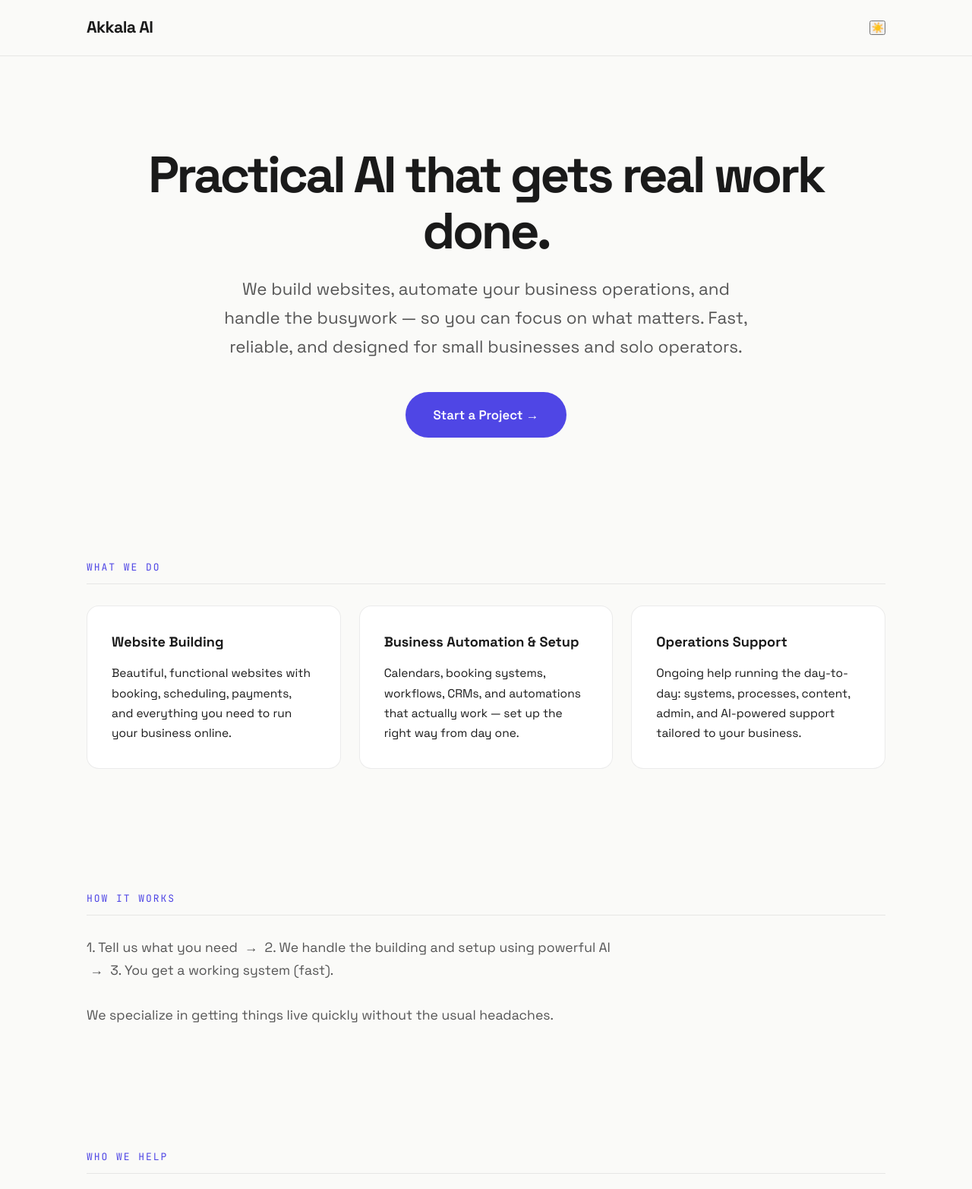
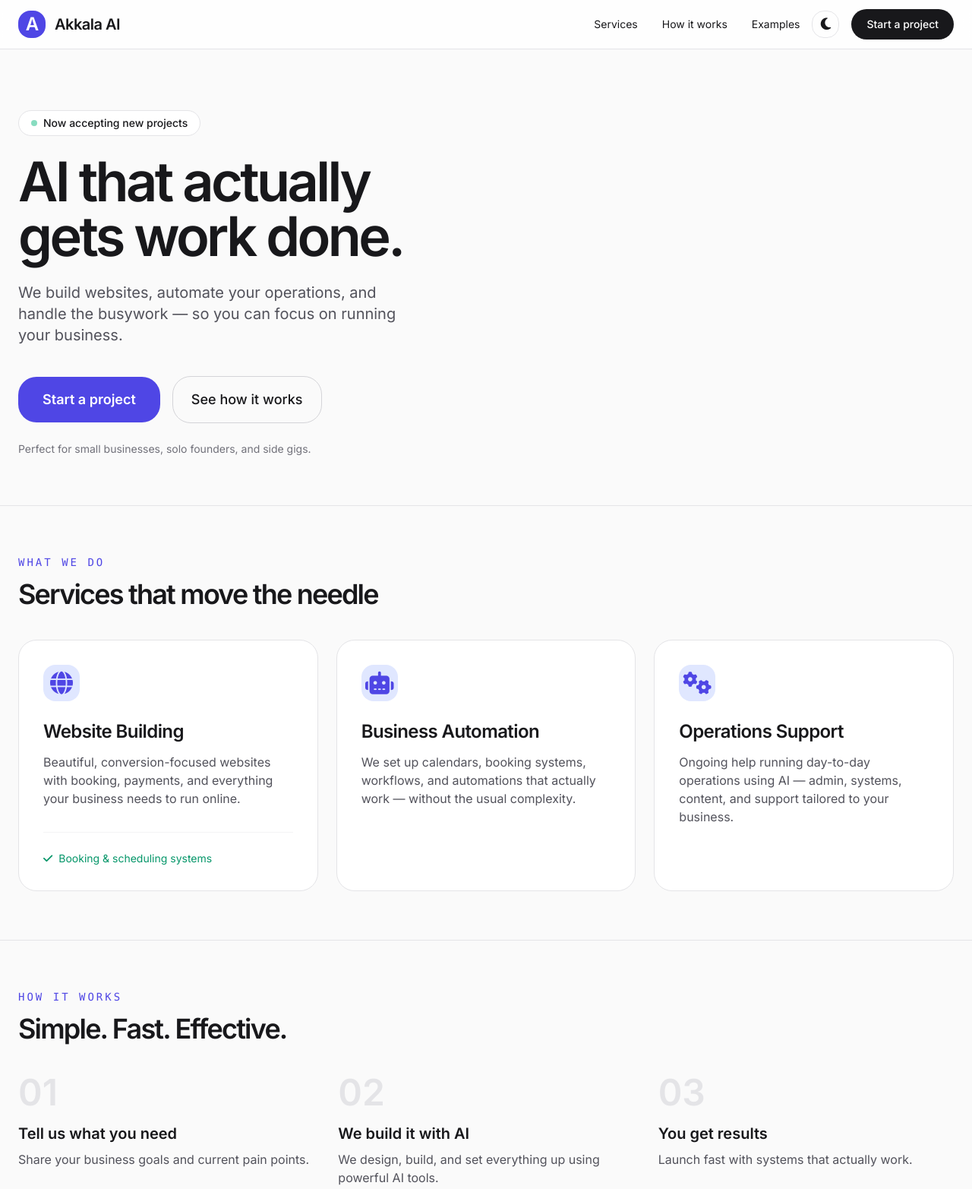
Before and after one commit to Harry2101/main, a plain HTML site: page index.html in a window 1280 px wide. Shown: the top 1565 px of the page at 76% size. Drawn offline with nearby package versions, Linux system fonts and the light colour scheme.

Commit message:
major tailwind update

```diff
--- a/index.html
+++ b/index.html
@@ -3,202 +3,244 @@
 <head>
     <meta charset="UTF-8">
     <meta name="viewport" content="width=device-width, initial-scale=1.0">
-    <meta name="description" content="Akkala AI — Practical AI that builds websites, automates your business, and handles operations. Done-for-you solutions for small businesses and solo founders.">
-    <title>Akkala AI | Practical AI That Gets Work Done</title>
-    <link href="https://fonts.googleapis.com/css2?family=Space+Grotesk:wght@400;500;600;700&family=Newsreader:ital,wght@0,400;0,600;1,400&family=JetBrains+Mono:wght@400;500&display=swap" rel="stylesheet">
+    <title>Akkala AI • Practical AI That Gets Work Done</title>
+    <script src="https://cdn.tailwindcss.com"></script>
+    <link rel="stylesheet" href="https://cdnjs.cloudflare.com/ajax/libs/font-awesome/6.5.1/css/all.min.css">
+    <style>
+        @import url('https://fonts.googleapis.com/css2?family=Inter:wght@400;500;600&amp;family=Space+Grotesk:wght@500;600&amp;display=swap');
 
-    <style>
         :root {
-            --font-sans: 'Space Grotesk', system-ui, sans-serif;
-            --font-serif: 'Newsreader', Georgia, serif;
-            --font-mono: 'JetBrains Mono', monospace;
-            --bg-base: #FAFAF8;
-            --bg-raised: #FFFFFF;
-            --text-primary: #1A1A1A;
-            --text-secondary: #555555;
-            --accent: #4F46E5;
-            --accent-glow: rgba(79, 70, 229, 0.15);
-            --border: rgba(0,0,0,0.08);
-        }
-        [data-theme="dark"] {
-            --bg-base: #0A0A0A;
-            --bg-raised: #141414;
-            --text-primary: #F0F0F0;
-            --text-secondary: #A0A0A0;
-            --accent: #818CF8;
-            --accent-glow: rgba(129, 140, 248, 0.2);
-            --border: rgba(255,255,255,0.08);
-        }
-        * { box-sizing: border-box; margin: 0; padding: 0; }
-        body {
-            font-family: var(--font-sans);
-            font-size: 15.5px;
-            line-height: 1.7;
-            color: var(--text-primary);
-            background: var(--bg-base);
-        }
-        .container { max-width: 1100px; margin: 0 auto; padding: 0 24px; }
-
-        header {
-            position: sticky; top: 0; z-index: 100;
-            background: var(--bg-base);
-            border-bottom: 1px solid var(--border);
-            padding: 18px 0;
-        }
-        .nav { display: flex; justify-content: space-between; align-items: center; }
-        .logo { font-weight: 700; font-size: 1.35rem; letter-spacing: -0.03em; }
-
-        .hero {
-            padding: 120px 0 80px;
-            text-align: center;
-        }
-        .hero h1 {
-            font-size: clamp(2.6rem, 7vw, 4.2rem);
-            font-weight: 700;
-            letter-spacing: -0.05em;
-            line-height: 1.1;
-            margin-bottom: 20px;
-        }
-        .hero-subtitle {
-            font-size: clamp(1.15rem, 3vw, 1.4rem);
-            max-width: 720px;
-            margin: 0 auto 40px;
-            color: var(--text-secondary);
+            --accent: #6366f1;
         }
 
-        .cta-button {
-            background: var(--accent);
-            color: white;
-            padding: 16px 36px;
-            border-radius: 9999px;
-            font-weight: 600;
-            text-decoration: none;
-            display: inline-block;
-            font-size: 1.05rem;
+        body {
+            font-family: 'Inter', system_ui, sans-serif;
         }
 
-        .section { padding: 80px 0; }
-        .section-title {
-            font-family: var(--font-mono);
-            font-size: 13px;
-            letter-spacing: 0.15em;
-            text-transform: uppercase;
-            color: var(--accent);
-            margin-bottom: 28px;
-            padding-bottom: 10px;
-            border-bottom: 1px solid var(--border);
+        .font-display {
+            font-family: 'Space Grotesk', 'Inter', system_ui, sans-serif;
+            font-weight: 600;
         }
 
-        .services-grid {
-            display: grid;
-            grid-template-columns: 1fr;
-            gap: 24px;
+        .service-card {
+            transition: all 0.3s cubic-bezier(0.4, 0, 0.2, 1);
         }
-        @media (min-width: 768px) {
-            .services-grid { grid-template-columns: repeat(3, 1fr); }
+
+        .service-card:hover {
+            transform: translateY(-8px);
+            box-shadow: 0 20px 25px -5px rgb(0 0 0 / 0.1), 0 8px 10px -6px rgb(0 0 0 / 0.1);
         }
-        .service-card {
-            padding: 32px;
-            background: var(--bg-raised);
-            border: 1px solid var(--border);
-            border-radius: 16px;
+
+        .section-header {
+            font-size: 2.25rem;
+            line-height: 2.5rem;
+            font-weight: 700;
+            letter-spacing: -0.025em;
         }
-        .service-card h3 { margin-bottom: 12px; }
 
-        .footer {
-            padding: 80px 0 50px;
-            text-align: center;
-            color: var(--text-secondary);
-            font-size: 14px;
+        .nav-active {
+            color: #6366f1;
+            font-weight: 600;
         }
     </style>
 </head>
-<body>
-<header>
-    <div class="container nav">
-        <div class="logo">Akkala AI</div>
-        <button class="theme-toggle" id="themeToggle">☀️</button>
-    </div>
-</header>
+<body class="bg-zinc-50 text-zinc-900 dark:bg-zinc-950 dark:text-zinc-100">
+    <!-- Navbar -->
+    <nav class="border-b border-zinc-200 dark:border-zinc-800 bg-white/80 dark:bg-zinc-950/80 backdrop-blur-lg sticky top-0 z-50">
+        <div class="max-w-screen-xl mx-auto px-6">
+            <div class="flex justify-between items-center h-16">
+                <!-- Logo -->
+                <div class="flex items-center gap-x-3">
+                    <div class="w-9 h-9 bg-indigo-600 rounded-2xl flex items-center justify-center">
+                        <span class="text-white font-bold text-2xl tracking-tighter">A</span>
+                    </div>
+                    <div>
+                        <span class="font-semibold text-xl tracking-tight">Akkala AI</span>
+                    </div>
+                </div>
 
-<div class="container">
-    <!-- HERO -->
-    <section class="hero">
-        <h1>Practical AI that gets real work done.</h1>
-        <p class="hero-subtitle">
-            We build websites, automate your business operations, and handle the busywork —
-            so you can focus on what matters. Fast, reliable, and designed for small businesses and solo operators.
-        </p>
-        <a href="mailto:hareeakkala@gmail.com" class="cta-button">Start a Project →</a>
-    </section>
+                <div class="flex items-center gap-x-4">
+                    <!-- Nav Links -->
+                    <div class="hidden md:flex items-center gap-x-8 text-sm">
+                        <a href="#services" class="hover:text-zinc-600 dark:hover:text-zinc-300 transition-colors">Services</a>
+                        <a href="#how" class="hover:text-zinc-600 dark:hover:text-zinc-300 transition-colors">How it works</a>
+                        <a href="#examples" class="hover:text-zinc-600 dark:hover:text-zinc-300 transition-colors">Examples</a>
+                    </div>
 
-    <!-- SERVICES -->
-    <section class="section">
-        <div class="section-title">What We Do</div>
-        <div class="services-grid">
-            <div class="service-card">
-                <h3>Website Building</h3>
-                <p>Beautiful, functional websites with booking, scheduling, payments, and everything you need to run your business online.</p>
-            </div>
-            <div class="service-card">
-                <h3>Business Automation & Setup</h3>
-                <p>Calendars, booking systems, workflows, CRMs, and automations that actually work — set up the right way from day one.</p>
-            </div>
-            <div class="service-card">
-                <h3>Operations Support</h3>
-                <p>Ongoing help running the day-to-day: systems, processes, content, admin, and AI-powered support tailored to your business.</p>
+                    <!-- Theme Toggle -->
+                    <button id="themeToggle"
+                            class="w-9 h-9 flex items-center justify-center rounded-2xl border border-zinc-200 dark:border-zinc-800 hover:bg-zinc-100 dark:hover:bg-zinc-900 transition-colors">
+                        <i class="fa-solid fa-moon text-lg dark:hidden"></i>
+                        <i class="fa-solid fa-sun text-lg hidden dark:block"></i>
+                    </button>
+
+                    <a href="mailto:hareeakkala@gmail.com"
+                       class="px-5 py-2.5 bg-zinc-900 hover:bg-black text-white text-sm font-medium rounded-3xl transition-colors dark:bg-white dark:text-zinc-900 dark:hover:bg-zinc-100">
+                        Start a project
+                    </a>
+                </div>
             </div>
         </div>
-    </section>
+    </nav>
 
-    <!-- HOW IT WORKS -->
-    <section class="section">
-        <div class="section-title">How It Works</div>
-        <p style="max-width: 720px; font-size: 1.1rem; color: var(--text-secondary);">
-            1. Tell us what you need &nbsp;→&nbsp; 2. We handle the building and setup using powerful AI &nbsp;→&nbsp; 3. You get a working system (fast).<br><br>
-            We specialize in getting things live quickly without the usual headaches.
-        </p>
-    </section>
+    <!-- Hero -->
+    <div class="max-w-screen-xl mx-auto px-6 pt-20 pb-16">
+        <div class="max-w-3xl">
+            <div class="inline-flex items-center gap-x-2 px-4 py-1.5 rounded-3xl bg-white dark:bg-zinc-900 border border-zinc-200 dark:border-zinc-800 mb-6">
+                <div class="w-2 h-2 bg-emerald-500 rounded-full animate-pulse"></div>
+                <span class="text-sm font-medium">Now accepting new projects</span>
+            </div>
 
-    <!-- WHO WE HELP -->
-    <section class="section">
-        <div class="section-title">Who We Help</div>
-        <p style="max-width: 720px; font-size: 1.1rem; color: var(--text-secondary);">
-            Small businesses, mom & pop shops, solo founders, side gigs, and independent operators across any industry.
-            Whether you need a simple booking site or full operations automation, we make it happen.
-        </p>
-    </section>
+            <h1 class="text-6xl md:text-7xl font-semibold tracking-tighter leading-none">
+                AI that actually<br>gets work done.
+            </h1>
 
-    <!-- GET STARTED -->
-    <section class="section" style="text-align: center; padding-bottom: 100px;">
-        <h2 style="margin-bottom: 16px;">Ready to get started?</h2>
-        <p style="margin-bottom: 32px; color: var(--text-secondary);">Let’s build something useful for your business.</p>
-        <a href="mailto:hareeakkala@gmail.com" class="cta-button">Book a Discovery Call</a>
-    </section>
-</div>
+            <p class="mt-6 text-xl text-zinc-600 dark:text-zinc-400 max-w-lg">
+                We build websites, automate your operations, and handle the busywork —
+                so you can focus on running your business.
+            </p>
 
-<footer class="footer">
-    <p>
-        <a href="mailto:hareeakkala@gmail.com" style="color:var(--accent); text-decoration:none;">hareeakkala@gmail.com</a> •
-        <a href="https://www.linkedin.com/in/hkingerza/" target="_blank" style="color:var(--accent); text-decoration:none;">LinkedIn</a>
-    </p>
-    <p style="margin-top: 12px;">© 2026 Akkala AI</p>
-</footer>
+            <div class="flex items-center gap-x-4 mt-10">
+                <a href="mailto:hareeakkala@gmail.com"
+                   class="px-8 py-4 bg-indigo-600 hover:bg-indigo-700 transition-colors text-white font-semibold rounded-3xl text-lg">
+                    Start a project
+                </a>
+                <a href="#how"
+                   class="px-6 py-4 border border-zinc-300 dark:border-zinc-700 hover:bg-white dark:hover:bg-zinc-900 transition-colors font-medium rounded-3xl text-lg flex items-center gap-x-2">
+                    See how it works
+                </a>
+            </div>
 
-<script>
-    const toggle = document.getElementById('themeToggle');
-    const root = document.documentElement;
-    function setTheme(theme) {
-        root.setAttribute('data-theme', theme);
-        toggle.textContent = theme === 'dark' ? '☀️' : '🌙';
-        localStorage.setItem('theme', theme);
-    }
-    if (localStorage.getItem('theme')) setTheme(localStorage.getItem('theme'));
-    else if (window.matchMedia('(prefers-color-scheme: dark)').matches) setTheme('dark');
-    toggle.addEventListener('click', () => {
-        const isDark = root.getAttribute('data-theme') === 'dark';
-        setTheme(isDark ? 'light' : 'dark');
-    });
-</script>
+            <p class="mt-6 text-sm text-zinc-500">Perfect for small businesses, solo founders, and side gigs.</p>
+        </div>
+    </div>
+
+    <!-- Services -->
+    <div id="services" class="max-w-screen-xl mx-auto px-6 py-16 border-t border-zinc-200 dark:border-zinc-800">
+        <div class="flex items-end justify-between mb-10">
+            <div>
+                <div class="text-sm font-mono tracking-[3px] text-indigo-600 dark:text-indigo-400 mb-3">WHAT WE DO</div>
+                <h2 class="section-header tracking-tighter">Services that move the needle</h2>
+            </div>
+        </div>
+
+        <div class="grid md:grid-cols-3 gap-6">
+            <!-- Service 1 -->
+            <div class="service-card bg-white dark:bg-zinc-900 border border-zinc-200 dark:border-zinc-800 rounded-3xl p-8">
+                <div class="w-12 h-12 bg-indigo-100 dark:bg-indigo-950 text-indigo-600 rounded-2xl flex items-center justify-center mb-6">
+                    <i class="fa-solid fa-globe text-3xl"></i>
+                </div>
+                <h3 class="text-2xl font-semibold tracking-tight mb-3">Website Building</h3>
+                <p class="text-zinc-600 dark:text-zinc-400">Beautiful, conversion-focused websites with booking, payments, and everything your business needs to run online.</p>
+
+                <div class="mt-8 pt-6 border-t border-zinc-100 dark:border-zinc-800 text-sm">
+                    <div class="flex items-center gap-x-2 text-emerald-600 dark:text-emerald-400">
+                        <i class="fa-solid fa-check"></i>
+                        <span>Booking &amp; scheduling systems</span>
+                    </div>
+                </div>
+            </div>
+
+            <!-- Service 2 -->
+            <div class="service-card bg-white dark:bg-zinc-900 border border-zinc-200 dark:border-zinc-800 rounded-3xl p-8">
+                <div class="w-12 h-12 bg-indigo-100 dark:bg-indigo-950 text-indigo-600 rounded-2xl flex items-center justify-center mb-6">
+                    <i class="fa-solid fa-robot text-3xl"></i>
+                </div>
+                <h3 class="text-2xl font-semibold tracking-tight mb-3">Business Automation</h3>
+                <p class="text-zinc-600 dark:text-zinc-400">We set up calendars, booking systems, workflows, and automations that actually work — without the usual complexity.</p>
+            </div>
+
+            <!-- Service 3 -->
+            <div class="service-card bg-white dark:bg-zinc-900 border border-zinc-200 dark:border-zinc-800 rounded-3xl p-8">
+                <div class="w-12 h-12 bg-indigo-100 dark:bg-indigo-950 text-indigo-600 rounded-2xl flex items-center justify-center mb-6">
+                    <i class="fa-solid fa-cogs text-3xl"></i>
+                </div>
+                <h3 class="text-2xl font-semibold tracking-tight mb-3">Operations Support</h3>
+                <p class="text-zinc-600 dark:text-zinc-400">Ongoing help running day-to-day operations using AI — admin, systems, content, and support tailored to your business.</p>
+            </div>
+        </div>
+    </div>
+
+    <!-- How it works -->
+    <div id="how" class="max-w-screen-xl mx-auto px-6 py-16 border-t border-zinc-200 dark:border-zinc-800">
+        <div class="max-w-2xl">
+            <div class="text-sm font-mono tracking-[3px] text-indigo-600 dark:text-indigo-400 mb-3">HOW IT WORKS</div>
+            <h2 class="section-header tracking-tighter mb-10">Simple. Fast. Effective.</h2>
+        </div>
+
+        <div class="grid md:grid-cols-3 gap-8">
+            <div>
+                <div class="text-5xl font-semibold text-zinc-200 dark:text-zinc-800">01</div>
+                <div class="mt-4 font-semibold text-xl">Tell us what you need</div>
+                <p class="mt-2 text-zinc-600 dark:text-zinc-400">Share your business goals and current pain points.</p>
+            </div>
+            <div>
+                <div class="text-5xl font-semibold text-zinc-200 dark:text-zinc-800">02</div>
+                <div class="mt-4 font-semibold text-xl">We build it with AI</div>
+                <p class="mt-2 text-zinc-600 dark:text-zinc-400">We design, build, and set everything up using powerful AI tools.</p>
+            </div>
+            <div>
+                <div class="text-5xl font-semibold text-zinc-200 dark:text-zinc-800">03</div>
+                <div class="mt-4 font-semibold text-xl">You get results</div>
+                <p class="mt-2 text-zinc-600 dark:text-zinc-400">Launch fast with systems that actually work.</p>
+            </div>
+        </div>
+    </div>
+
+    <!-- CTA -->
+    <div class="max-w-screen-xl mx-auto px-6 py-20 border-t border-zinc-200 dark:border-zinc-800">
+        <div class="bg-zinc-900 dark:bg-white rounded-3xl px-10 py-14 text-center text-white dark:text-zinc-900">
+            <h2 class="text-4xl font-semibold tracking-tighter">Ready to get your project started?</h2>
+            <p class="mt-4 text-lg opacity-80">Let's talk about what you need and how we can help.</p>
+
+            <a href="mailto:hareeakkala@gmail.com"
+               class="mt-8 inline-block px-8 py-4 bg-white dark:bg-zinc-900 text-zinc-900 dark:text-white font-semibold rounded-3xl hover:scale-[1.02] transition-transform">
+                Book a discovery call
+            </a>
+        </div>
+    </div>
+
+    <footer class="border-t border-zinc-200 dark:border-zinc-800 py-8">
+        <div class="max-w-screen-xl mx-auto px-6 text-sm text-zinc-500 flex flex-col md:flex-row justify-between gap-y-4">
+            <div>© 2026 Akkala AI</div>
+            <div class="flex gap-x-6">
+                <a href="mailto:hareeakkala@gmail.com" class="hover:text-zinc-700 dark:hover:text-zinc-300">Contact</a>
+                <a href="https://www.linkedin.com/in/hkingerza/" class="hover:text-zinc-700 dark:hover:text-zinc-300">LinkedIn</a>
+            </div>
+        </div>
+    </footer>
+
+    <script>
+        // Tailwind script
+        function initializeTailwind() {
+            document.documentElement.style.setProperty('--accent', '#6366f1');
+        }
+
+        // Theme toggle
+        const themeToggle = document.getElementById('themeToggle');
+
+        function setTheme(isDark) {
+            if (isDark) {
+                document.documentElement.classList.add('dark');
+                localStorage.setItem('theme', 'dark');
+            } else {
+                document.documentElement.classList.remove('dark');
+                localStorage.setItem('theme', 'light');
+            }
+        }
+
+        // Initialize theme
+        if (localStorage.getItem('theme') === 'dark' ||
+            (!localStorage.getItem('theme') && window.matchMedia('(prefers-color-scheme: dark)').matches)) {
+            setTheme(true);
+        }
+
+        themeToggle.addEventListener('click', () => {
+            const isDark = document.documentElement.classList.contains('dark');
+            setTheme(!isDark);
+        });
+
+        initializeTailwind();
+    </script>
 </body>
 </html>
```
